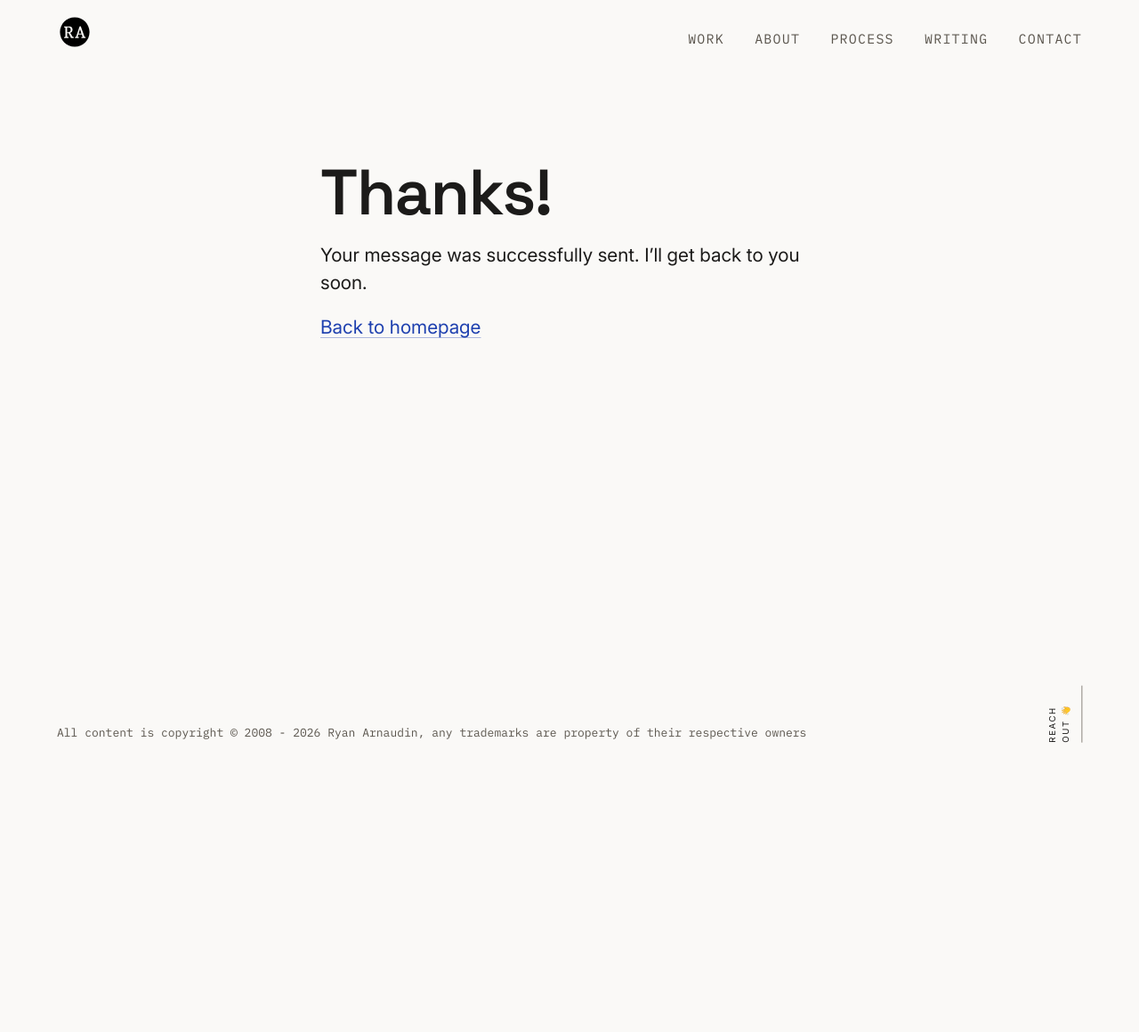
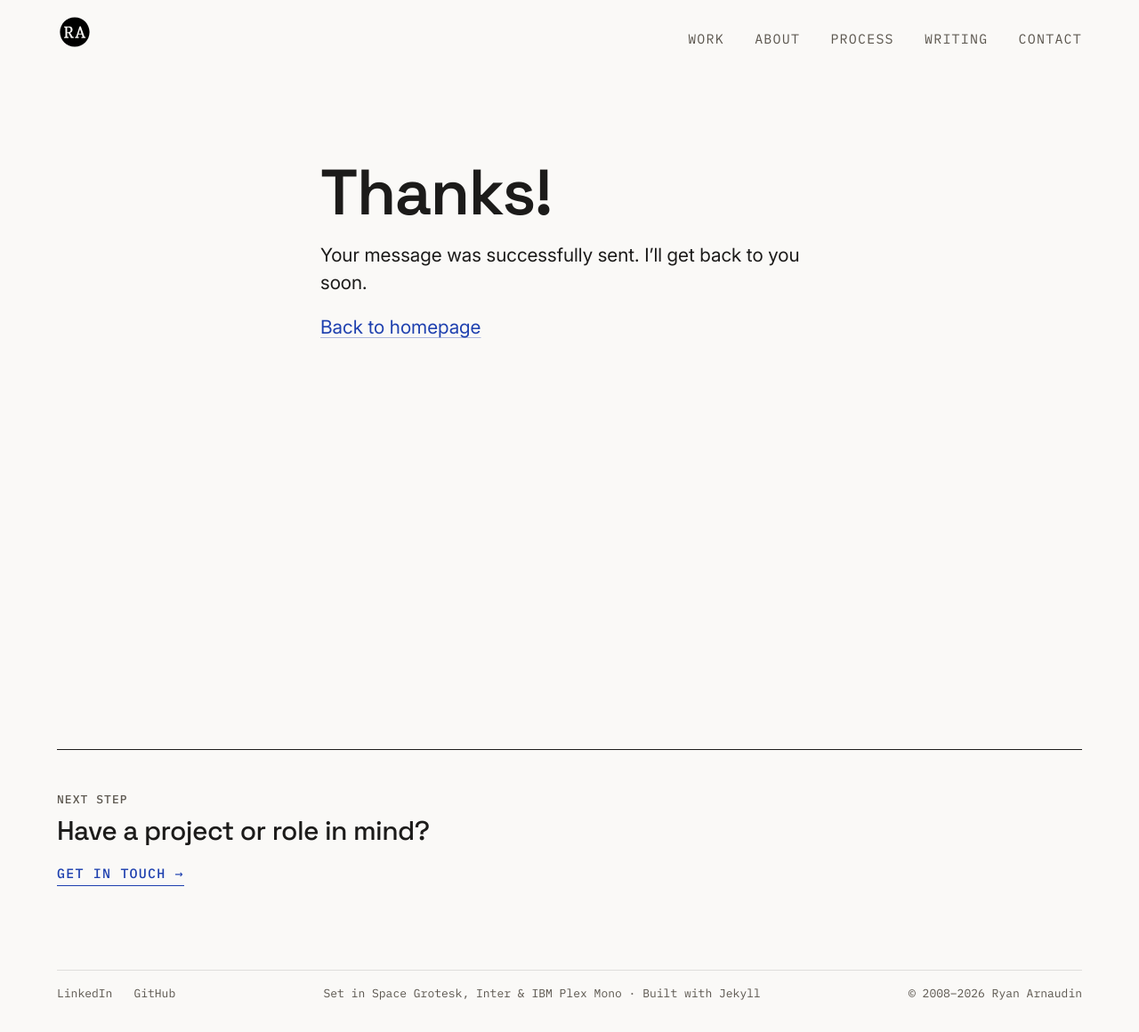
Before and after one commit to arnaudin/arnaudin.github.io, a Jekyll site: the page built from _pages/contact-confirmation.html, in a window 1280 px wide. Shown: the whole page at 89% size. Built offline with Jekyll 4.4.1, drawn with Linux system fonts in a browser that asks for light colours; before the commit the page ends 900 px from its top, so only the background shows below that.

```diff
--- a/_includes/footer.html
+++ b/_includes/footer.html
@@ -1,14 +1,18 @@
 <footer class="main-footer">
-    <div class="footer-license-wrapper">
-        <a class="license" href="https://github.com/arnaudin/arnaudin.github.io/blob/main/LICENSE" title="View the license for this site and it's content">
-            <small>All content is copyright &copy;
-                {{ site.start-year }}
-                -
-                {{ site.time | date: '%Y' }}
-                Ryan Arnaudin, any trademarks are property of their respective owners</small>
-        </a>
+    <div class="footer-cta">
+        <p class="meta-label">Next step</p>
+        <p class="footer-cta-title">Have a project or role in&nbsp;mind?</p>
+        <p class="footer-cta-action"><a href="/contact/">Get in touch<span aria-hidden="true"> →</span></a></p>
     </div>
-    <div class="made-by-wrapper">
-        <a class="made-by" href="/contact/">Reach Out 👋</a>
+
+    <div class="footer-meta">
+        <ul class="footer-social">
+            <li><a href="https://linkedin.com/in/{{ site.social-username.linkedin }}">LinkedIn</a></li>
+            <li><a href="https://github.com/{{ site.social-username.github }}">GitHub</a></li>
+        </ul>
+        <p class="footer-colophon">Set in Space Grotesk, Inter &amp; IBM Plex Mono · Built with Jekyll</p>
+        <p class="footer-license">
+            <a href="https://github.com/arnaudin/arnaudin.github.io/blob/main/LICENSE" title="View the license for this site and its content">© {{ site.start-year }}–{{ site.time | date: '%Y' }} Ryan Arnaudin</a>
+        </p>
     </div>
 </footer>
--- a/_sass/site/components/_footer.scss
+++ b/_sass/site/components/_footer.scss
@@ -1,60 +1,94 @@
 @use "../base/grid";
 @use "../base/media-queries";
-@use "../base/mixins-functions";
 
 footer.main-footer {
   @extend .grid-container;
   color: var(--color-text);
-  padding-bottom: mixins-functions.rem(32px);
-  padding-top: mixins-functions.rem(32px);
+  margin-top: var(--space-24);
+  padding-top: var(--space-12);
+  padding-bottom: var(--space-8);
+  border-top: 1px solid var(--color-text);
 
-  @include media-queries.grid-media(tablet) {
-    padding-top: mixins-functions.rem(64px);
-  }
-
-  .footer-license-wrapper {
+  .footer-cta {
     @include grid.grid-column(6);
+    margin-bottom: var(--space-16);
 
     @include media-queries.grid-media(tablet) {
-      @include grid.grid-column(10);
+      @include grid.grid-column(12);
     }
   }
 
-  .made-by-wrapper {
-    position: relative;
+  .footer-cta-title {
+    font-family: var(--font-display);
+    font-size: var(--font-size-level-2);
+    font-weight: 500;
+    line-height: var(--line-height-tight);
+    letter-spacing: var(--letter-spacing-display);
+    margin: var(--space-2) 0 var(--space-4);
+    max-width: 24ch;
+  }
 
-    @include grid.grid-column(6);
+  .footer-cta-action a {
+    font-family: var(--font-mono);
+    font-size: var(--font-size-body-small);
+    font-weight: 500;
+    letter-spacing: var(--letter-spacing-mono-label);
+    text-transform: uppercase;
+    color: var(--color-accent);
+    text-decoration: none;
+    border-bottom: 1px solid var(--color-accent);
+    padding-bottom: var(--space-1);
+    transition: color 150ms ease-out, border-color 150ms ease-out;
 
-    @include media-queries.grid-media(tablet) {
-      @include grid.grid-column(2);
+    &:hover {
+      color: var(--color-accent-strong);
+      border-bottom-color: var(--color-accent-strong);
     }
   }
 
-  a.license {
-    text-decoration: none;
-    color: var(--color-text);
+  .footer-meta {
+    @include grid.grid-column(6);
+    display: flex;
+    flex-wrap: wrap;
+    gap: var(--space-2) var(--space-8);
+    align-items: baseline;
+    border-top: 1px solid var(--color-line-subtle);
+    padding-top: var(--space-4);
+    font-family: var(--font-mono);
+    font-size: var(--font-size-meta);
+    color: var(--color-text-secondary);
 
-    &:hover {
-      border-bottom: 1px dashed;
+    @include media-queries.grid-media(tablet) {
+      @include grid.grid-column(12);
+    }
+
+    p {
+      margin: 0;
+    }
+
+    a {
+      color: inherit;
+      text-decoration: none;
+
+      &:hover {
+        color: var(--color-accent);
+      }
     }
   }
 
-  a.made-by {
-    padding-bottom: 1em;
-    border-bottom: 1px solid var(--color-line);
-    text-decoration: none;
-    text-transform: uppercase;
-    word-wrap: break-word;
-    letter-spacing: 0.1rem;
-    color: var(--color-text);
-    font-size: .6rem;
+  .footer-social {
+    list-style: none;
+    margin: 0;
+    padding: 0;
+    display: flex;
+    gap: var(--space-6);
+  }
+
+  .footer-colophon {
+    flex: 1;
 
     @include media-queries.grid-media(tablet) {
-      position: absolute;
-      width: 64px;
-      transform: rotate(-90deg);
-      right: -12px;
-      bottom: 12px;
+      text-align: center;
     }
   }
 }
```
